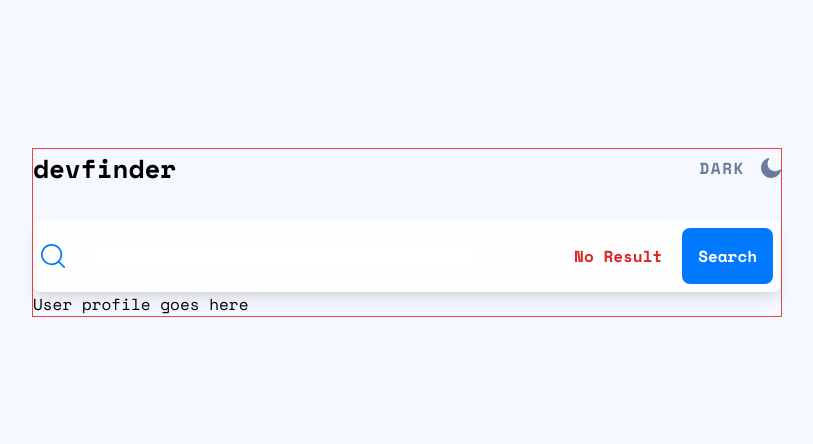
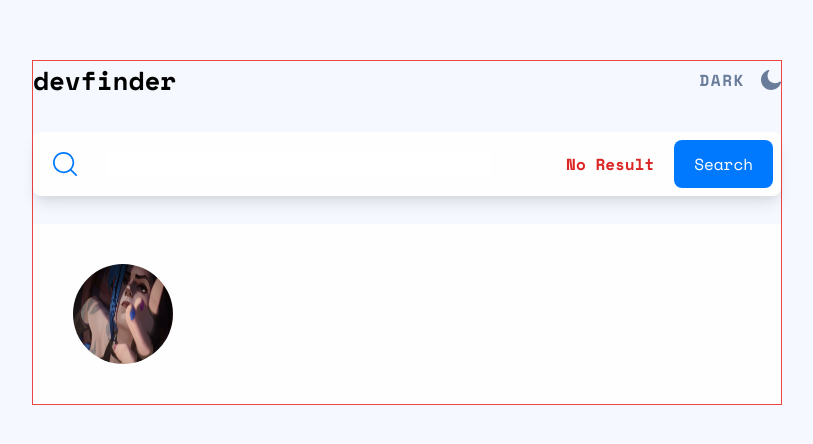
Before and after one commit to GStormx2/github-user-search-app, a React (Create React App) app: page / in a window 1280 px wide. Shown: the part 168-612 px from the top of the page, without its empty margins (233-1046 px from the left). Built offline with nearby package versions, Linux system fonts and the light colour scheme.

Commit message:
started Profile

```diff
--- a/src/components/Profile.jsx
+++ b/src/components/Profile.jsx
@@ -1,7 +1,20 @@
 import React from 'react';
+import arcane from '../assets/arcane.jpeg';
 
-export default function Profile () {
+const Profile = () => {
     return (
-        <div>User profile goes here</div>
+       <div className="flex bg-app-card-light dark:bg-app-card-dark p-5">
+           <div className="w-1/4 p-5">
+               <div className="relative w-100 h-100 overflow-hidden rounded-full">
+                    <img src={arcane} className="inline align-middle h-full" alt="profile"></img>
+               </div>
+           </div>
+           <div className="flex-1">
+            <div>
+
+            </div>
+           </div>
+       </div>
     );
 }
+export default Profile;
--- a/src/components/Search.jsx
+++ b/src/components/Search.jsx
@@ -3,15 +3,15 @@ import search_logo from '../assets/search.svg';
 
 const Search = () => {
     return (
-        <div className="flex justify-between items-center bg-app-card-light p-2 rounded-lg shadow-lg">
+        <div className="flex justify-between items-center bg-app-card-light p-2 mb-7 rounded-lg shadow-lg">
             <div className="flex items-center gap-7">
-                <img src={search_logo} alt="search logo"></img>
-                <input className="text-search w-96" ></input>
+                <img className="pl-3" src={search_logo} alt="search logo"></img>
+                <input className="text-search w-96 focus:outline-none" ></input>
 
             </div>
             <div className="flex items-center">
                 <p className="text-red-600 font-bold text-h3 mr-5">No Result</p>
-                <div className="bg-app-blue p-4 text-h3 font-bold text-white rounded-lg">Search</div>
+                <div className="bg-app-blue py-3 px-5 text-h3 font-medium text-white rounded-lg">Search</div>
             </div>
         </div>
     );
--- a/tailwind.config.js
+++ b/tailwind.config.js
@@ -7,6 +7,12 @@ module.exports = {
       serif: ['Space Mono', 'serif']
     },
     extend: {
+      width: {
+        "100" : "100px",
+      },
+      height: {
+        "100" : "100px",
+      },
       maxWidth: {
         "750" : '750px'
       },
```
Also changed, not shown: src/assets/arcane.jpeg (added), 1 other file (tests, documents, lock files or other folders).
